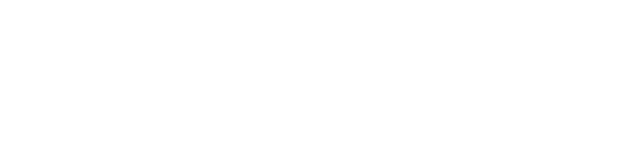
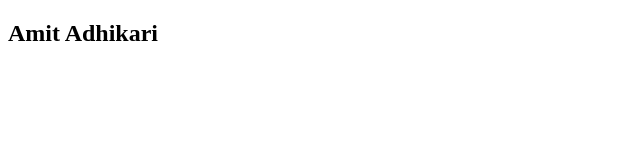
Before and after one commit to adkri/adkri.github.io, a plain HTML site: page index.html in a window 1280 px wide. Shown: the whole page, without its empty margins (0-640 px from the left). Drawn offline with Linux system fonts and the light colour scheme.

Commit message:
changed something

```diff
--- a/index.html
+++ b/index.html
@@ -7,6 +7,6 @@
     <title>Amit Adhikari</title>
 </head>
 <body>
-
+    <h2>Amit Adhikari</h2>
 </body>
 </html>
```
